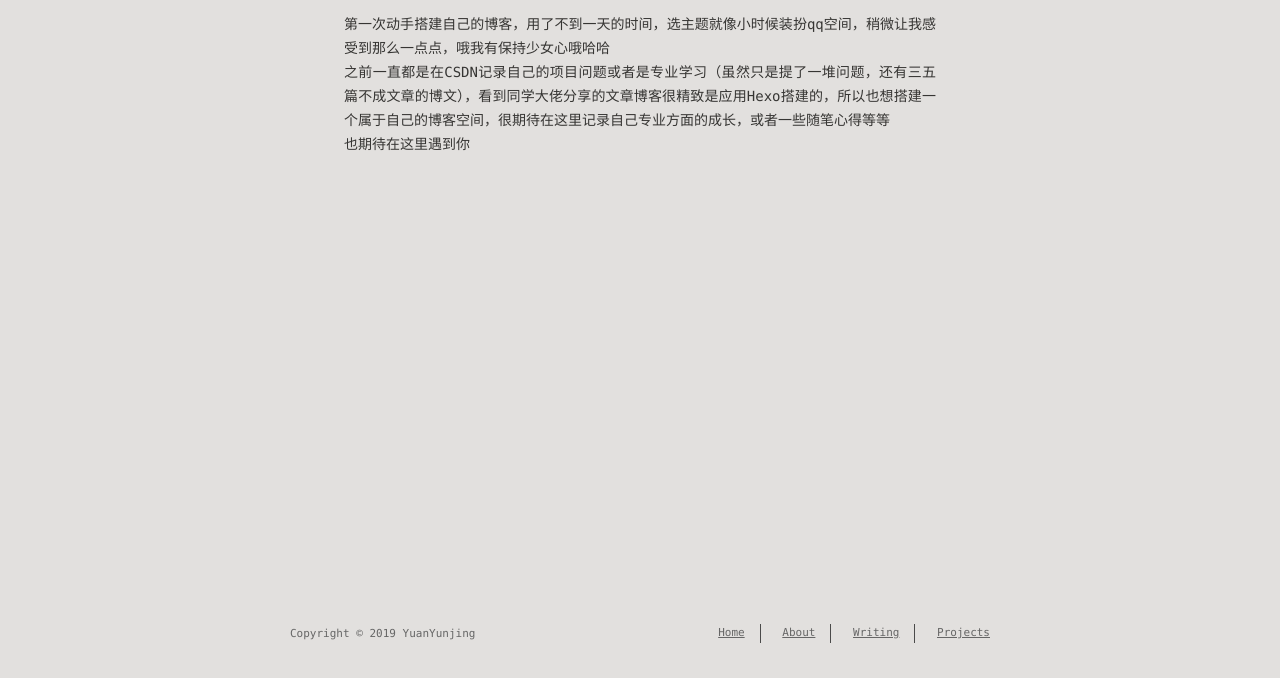
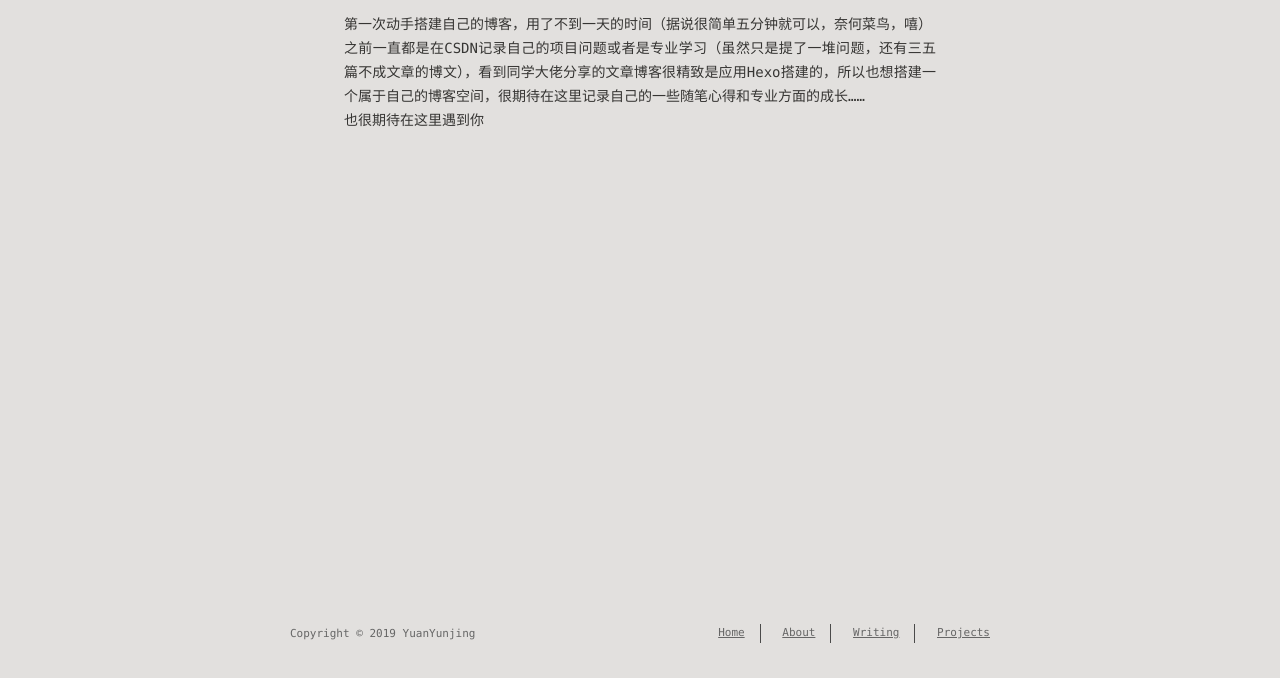
Before and after one commit to YuanYunjing/YuanYunjing.github.io, a plain HTML site: page 2019/02/17/first-writing/index.html in a window 1280 px wide. Shown: the part 128-806 px from the top of the page. Drawn offline with Linux system fonts and the light colour scheme; a web font is replaced by a local one.

Commit message:
Site updated: 2019-02-18 11:41:34

```diff
--- a/2019/02/17/first-writing/index.html
+++ b/2019/02/17/first-writing/index.html
@@ -6,17 +6,17 @@
     <meta http-equiv="X-UA-Compatible" content="IE=edge">
     <meta name="HandheldFriendly" content="True">
     <meta name="viewport" content="width=device-width, initial-scale=1, maximum-scale=1">
-    <meta name="description" content="第一次动手搭建自己的博客，用了不到一天的时间，选主题就像小时候装扮qq空间，稍微让我感受到那么一点点，哦我有保持少女心哦哈哈之前一直都是在CSDN记录自己的项目问题或者是专业学习（虽然只是提了一堆问题，还有三五篇不成文章的博文），看到同学大佬分享的文章博客很精致是应用Hexo搭建的，所以也想搭建一个属于自己的博客空间，很期待在这里记录自己专业方面的成长，或者一些随笔心得等等也期待在这里遇到你">
+    <meta name="description" content="第一次动手搭建自己的博客，用了不到一天的时间（据说很简单五分钟就可以，奈何菜鸟，嘻）之前一直都是在CSDN记录自己的项目问题或者是专业学习（虽然只是提了一堆问题，还有三五篇不成文章的博文），看到同学大佬分享的文章博客很精致是应用Hexo搭建的，所以也想搭建一个属于自己的博客空间，很期待在这里记录自己的一些随笔心得和专业方面的成长……也很期待在这里遇到你">
 <meta property="og:type" content="article">
 <meta property="og:title" content="想说的话">
 <meta property="og:url" content="http://yoursite.com/2019/02/17/first-writing/index.html">
 <meta property="og:site_name" content="Orange">
-<meta property="og:description" content="第一次动手搭建自己的博客，用了不到一天的时间，选主题就像小时候装扮qq空间，稍微让我感受到那么一点点，哦我有保持少女心哦哈哈之前一直都是在CSDN记录自己的项目问题或者是专业学习（虽然只是提了一堆问题，还有三五篇不成文章的博文），看到同学大佬分享的文章博客很精致是应用Hexo搭建的，所以也想搭建一个属于自己的博客空间，很期待在这里记录自己专业方面的成长，或者一些随笔心得等等也期待在这里遇到你">
+<meta property="og:description" content="第一次动手搭建自己的博客，用了不到一天的时间（据说很简单五分钟就可以，奈何菜鸟，嘻）之前一直都是在CSDN记录自己的项目问题或者是专业学习（虽然只是提了一堆问题，还有三五篇不成文章的博文），看到同学大佬分享的文章博客很精致是应用Hexo搭建的，所以也想搭建一个属于自己的博客空间，很期待在这里记录自己的一些随笔心得和专业方面的成长……也很期待在这里遇到你">
 <meta property="og:locale" content="zh-CN">
-<meta property="og:updated_time" content="2019-02-18T02:43:13.453Z">
+<meta property="og:updated_time" content="2019-02-18T03:40:12.689Z">
 <meta name="twitter:card" content="summary">
 <meta name="twitter:title" content="想说的话">
-<meta name="twitter:description" content="第一次动手搭建自己的博客，用了不到一天的时间，选主题就像小时候装扮qq空间，稍微让我感受到那么一点点，哦我有保持少女心哦哈哈之前一直都是在CSDN记录自己的项目问题或者是专业学习（虽然只是提了一堆问题，还有三五篇不成文章的博文），看到同学大佬分享的文章博客很精致是应用Hexo搭建的，所以也想搭建一个属于自己的博客空间，很期待在这里记录自己专业方面的成长，或者一些随笔心得等等也期待在这里遇到你">
+<meta name="twitter:description" content="第一次动手搭建自己的博客，用了不到一天的时间（据说很简单五分钟就可以，奈何菜鸟，嘻）之前一直都是在CSDN记录自己的项目问题或者是专业学习（虽然只是提了一堆问题，还有三五篇不成文章的博文），看到同学大佬分享的文章博客很精致是应用Hexo搭建的，所以也想搭建一个属于自己的博客空间，很期待在这里记录自己的一些随笔心得和专业方面的成长……也很期待在这里遇到你">
 
 
 
@@ -128,7 +128,7 @@
 
 
   <div class="content" itemprop="articleBody">
-    <p>第一次动手搭建自己的博客，用了不到一天的时间，选主题就像小时候装扮qq空间，稍微让我感受到那么一点点，哦我有保持少女心哦哈哈<br>之前一直都是在CSDN记录自己的项目问题或者是专业学习（虽然只是提了一堆问题，还有三五篇不成文章的博文），看到同学大佬分享的文章博客很精致是应用Hexo搭建的，所以也想搭建一个属于自己的博客空间，很期待在这里记录自己专业方面的成长，或者一些随笔心得等等<br>也期待在这里遇到你</p>
+    <p>第一次动手搭建自己的博客，用了不到一天的时间（据说很简单五分钟就可以，奈何菜鸟，嘻）<br>之前一直都是在CSDN记录自己的项目问题或者是专业学习（虽然只是提了一堆问题，还有三五篇不成文章的博文），看到同学大佬分享的文章博客很精致是应用Hexo搭建的，所以也想搭建一个属于自己的博客空间，很期待在这里记录自己的一些随笔心得和专业方面的成长……<br>也很期待在这里遇到你</p>
 
   </div>
 </article>
```
